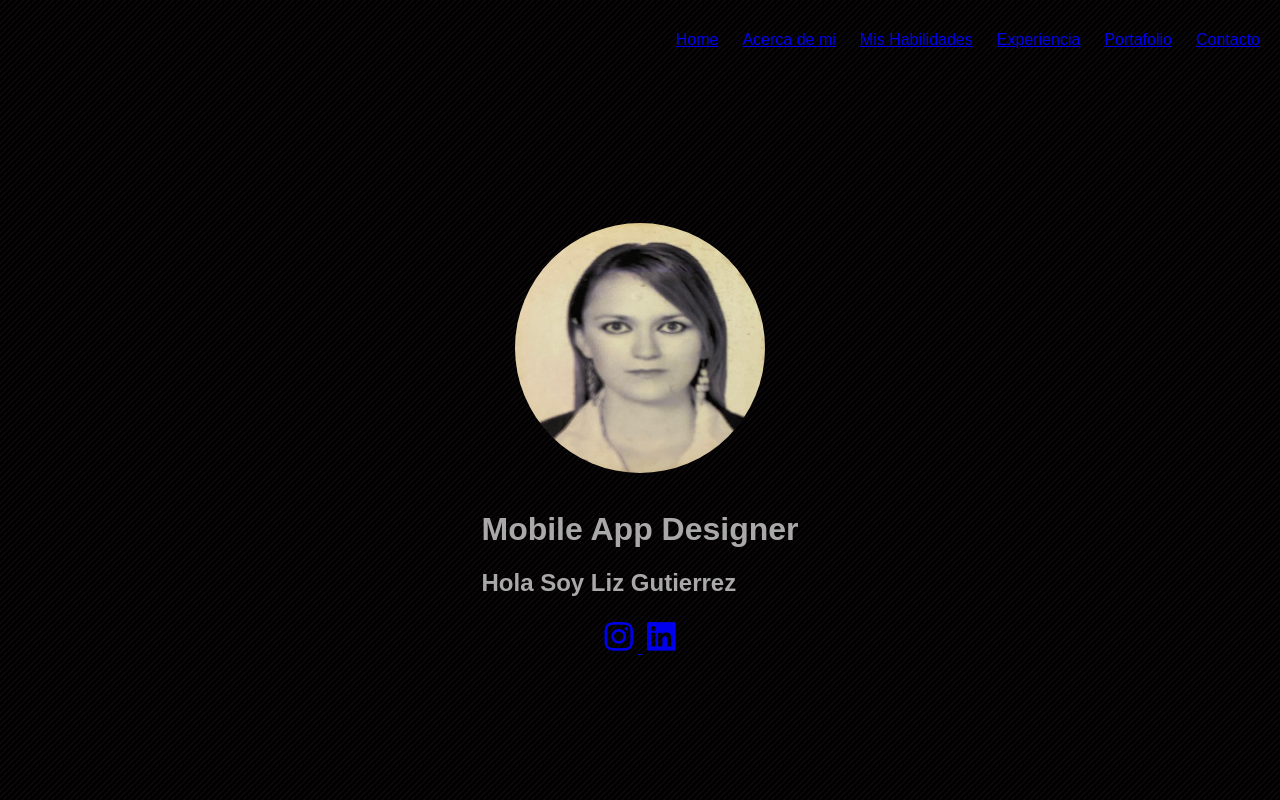
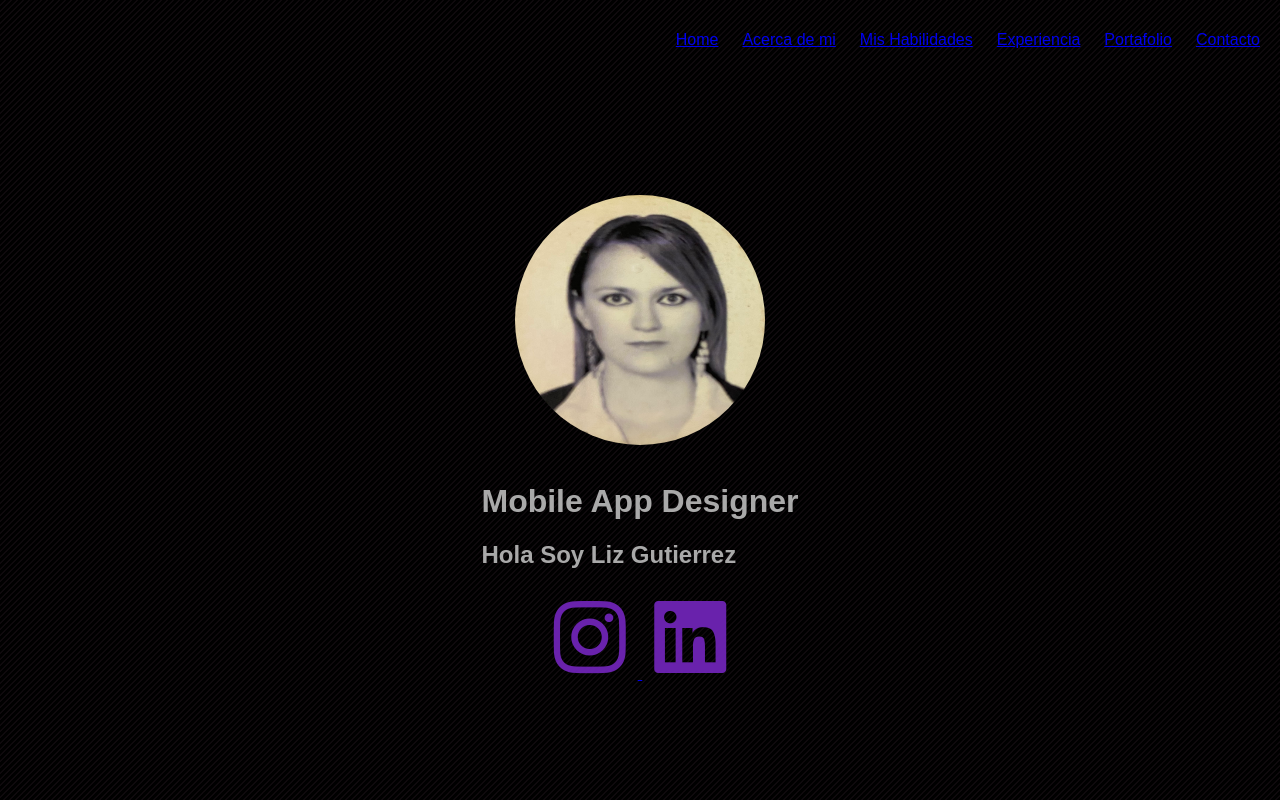
Before and after one commit to LIzGtz/Portafolio2, a plain HTML site: page index.html in a window 1280 px wide. Shown: the top 800 px of the page. Drawn offline with nearby package versions, Linux system fonts and the light colour scheme.

Commit message:
Cambio de tamaño y color de logos de redes

```diff
--- a/style.css
+++ b/style.css
@@ -101,9 +101,10 @@ img {
 }
 
 .hero_social i {
-    font-size: 38px;
+    font-size: 6rem;
     column-rule-color: #a9a9a9;
     transition: all .3s aese-in-out;
+    color: rgb(105, 34, 172);
 }
 
 .hero_social i:hover {
```
